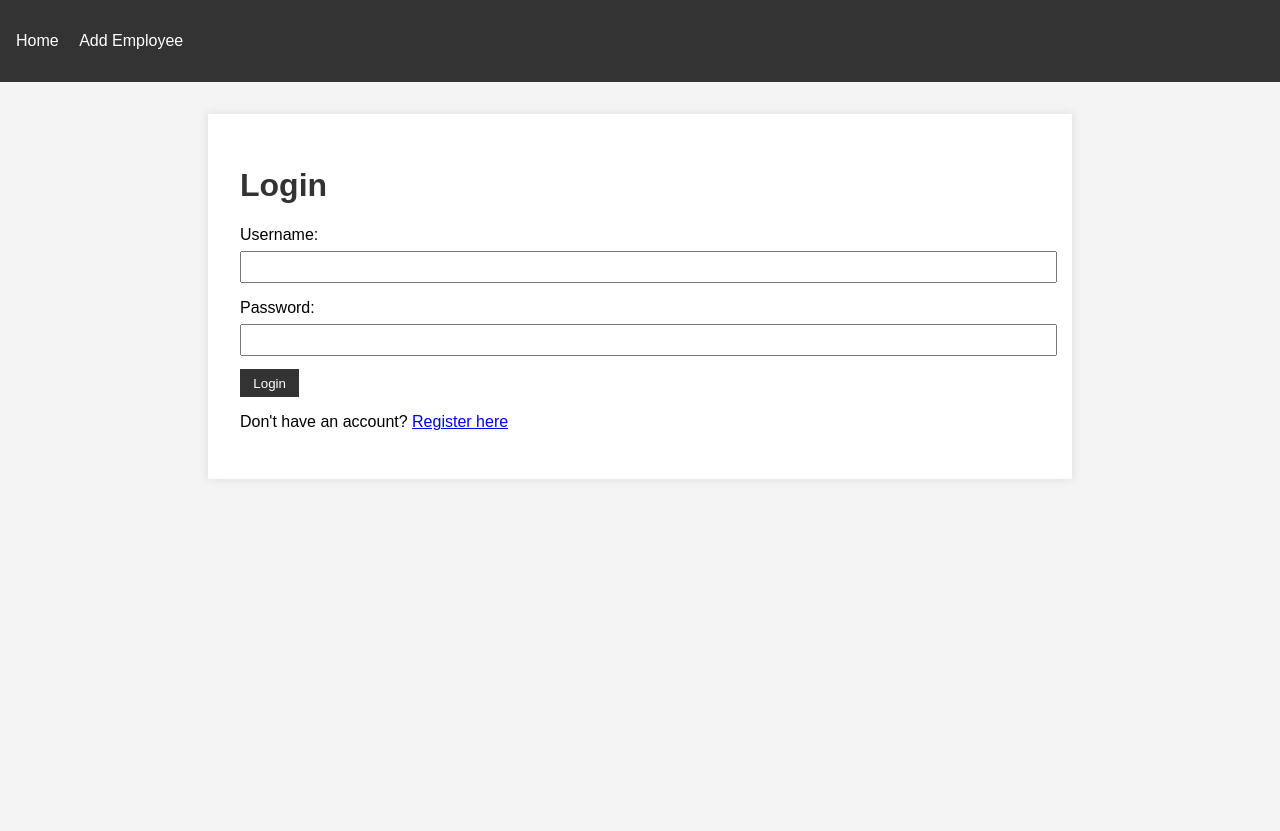
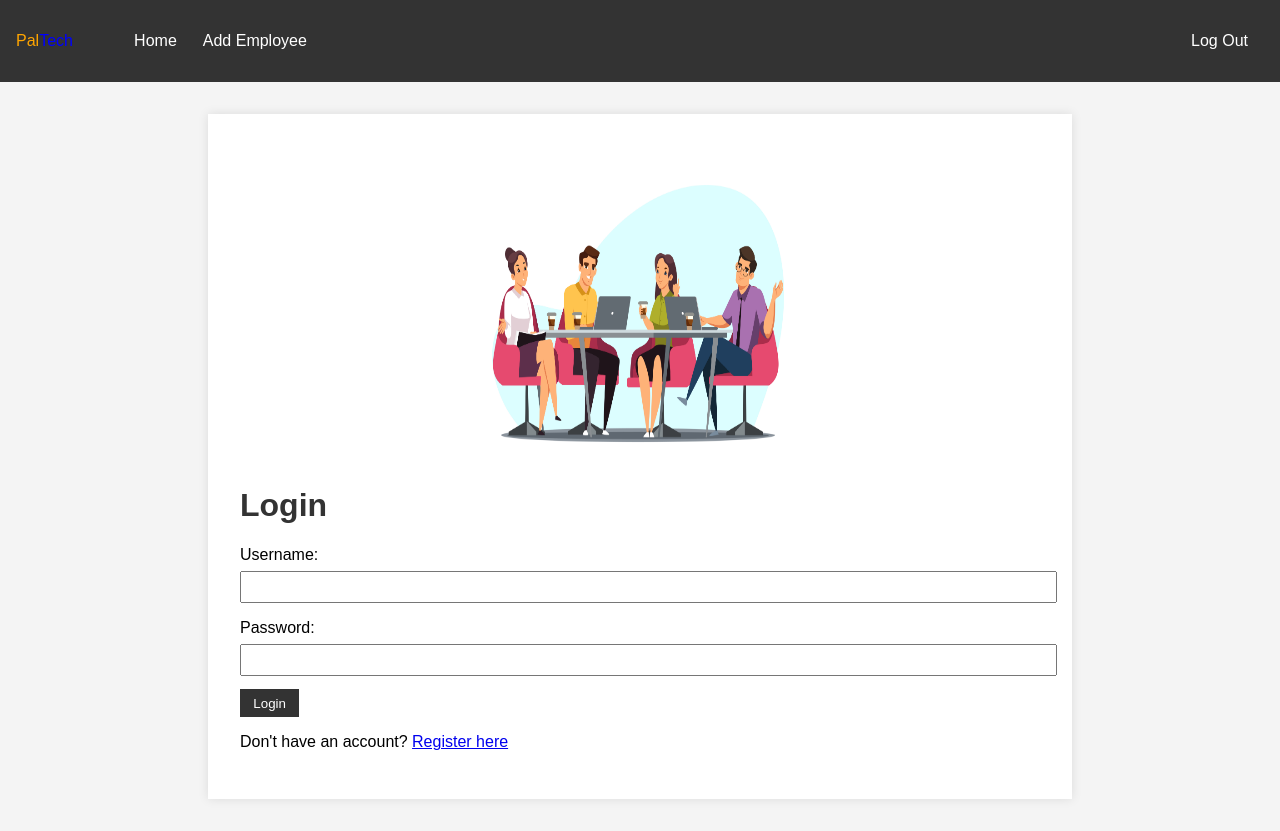
Before and after one commit to shashwatsingh998/pythonPOCEmployeeManagement, a Flask app: page /login in a window 1280 px wide. Before the commit the page ends 430 px from the top, so only its background shows below. Run offline with Flask 3, Linux system fonts and the light colour scheme.

Commit message:
added logout to the navbar

```diff
--- a/inventory/__init__.py
+++ b/inventory/__init__.py
@@ -7,8 +7,6 @@ from inventory.auth import auth
 def create_app():
     app = Flask(__name__)
     app.config.from_object(Config)
-    #TODO Store this as an enviornment variable since this needs to be hidden for git push
-    app.secret_key='shashwat'
 
     init_db(app)
 
--- a/inventory/auth.py
+++ b/inventory/auth.py
@@ -1,11 +1,13 @@
 from flask import Blueprint, render_template, request, redirect, url_for, session, flash
+from functools import wraps
 from inventory.db import mongo
 from werkzeug.security import generate_password_hash, check_password_hash
-
+#no sufix currently
 auth = Blueprint('auth', __name__)
 
 @auth.route('/login', methods=['GET', 'POST'])
 def login():
+    error=None
     if request.method == 'POST':
         username = request.form['username']
         password = request.form['password']
@@ -16,13 +18,13 @@ def login():
             flash('Login successful!', 'success')
             return redirect(url_for('main.index'))
         else:
-            flash('Invalid username or password', 'danger')
+            error="Invalid username or password please try again later"
 
-    return render_template('login.html')
+    return render_template('login.html',error=error)
 
 @auth.route('/logout')
 def logout():
-    session.pop('user_id', None)
+    session.clear()
     flash('You have been logged out.', 'info')
     return redirect(url_for('auth.login'))
 
@@ -38,3 +40,13 @@ def register():
         return redirect(url_for('auth.login'))
 
     return render_template('register.html')
+
+def login_required(view):
+    @wraps(view)
+    def wrapped_view(**kwargs):
+        if g.user is None:
+            return redirect(url_for('auth.login'))
+
+        return view(**kwargs)
+
+    return wrapped_view
--- a/inventory/static/css/styles.css
+++ b/inventory/static/css/styles.css
@@ -108,3 +108,14 @@ button:hover {
 .edit-link:hover {
     text-decoration: underline;
 }
+.header-img{
+  display:block;
+  height:40vh;
+  width:25vw;
+  margin-left:auto;
+  margin-right:auto;
+}
+.img-user{
+  height:20vh;
+  width:20vh;
+}
--- a/inventory/templates/base.html
+++ b/inventory/templates/base.html
@@ -8,9 +8,15 @@
 </head>
 <body>
     <nav>
-        <ul>
+        <ul style="display:flex; justify-content:space-between">
+            <div class='left navbar' style="display:flex; gap:10px;">
+              <div style="display:flex; margin-right:4vw;"><span style="color:orange;">Pal</span><span style="color:blue">Tech</span></div>
             <li><a href="{{ url_for('main.index') }}">Home</a></li>
             <li><a href="{{ url_for('main.add_employee') }}">Add Employee</a></li>
+            </div>
+            <div class='right navbar' style="display:flex;">
+            <li><a href="{{url_for('auth.logout')}}">Log Out </a></li>
+            </div>
         </ul>
     </nav>
     <div class="container">
--- a/inventory/templates/employee.html
+++ b/inventory/templates/employee.html
@@ -3,7 +3,8 @@
 {% block title %}Employee Details{% endblock %}
 
 {% block content %}
-<h1>Employee Details</h1>
+<img class='img-user'src="../static/img/user.png" alt="user.png">
+<h1>{{employee.name}} s Details</h1>
 <p><strong>Name:</strong> {{ employee.name }}</p>
 <p><strong>Position:</strong> {{ employee.position }}</p>
 <p><strong>Salary:</strong> {{ employee.salary }}</p>
--- a/inventory/templates/login.html
+++ b/inventory/templates/login.html
@@ -3,6 +3,12 @@
 {% block title %}Login{% endblock %}
 
 {% block content %}
+{% if error %}
+<dialog open>
+  <p>{{error}}</p>
+</dialog>
+{% endif %}
+<img class='header-img' src={{url_for('static',filename='img/conversation_business_03.jpg')}} alt="company.png">
 <h1>Login</h1>
 <form method="POST">
     <label for="username">Username:</label>
```
Also changed, not shown: inventory/config.py (+7 -1 lines), inventory/static/img/conversation_business_03.jpg (added), inventory/static/img/paltech.jfif (added), inventory/static/img/user.png (added), 1 other file.
